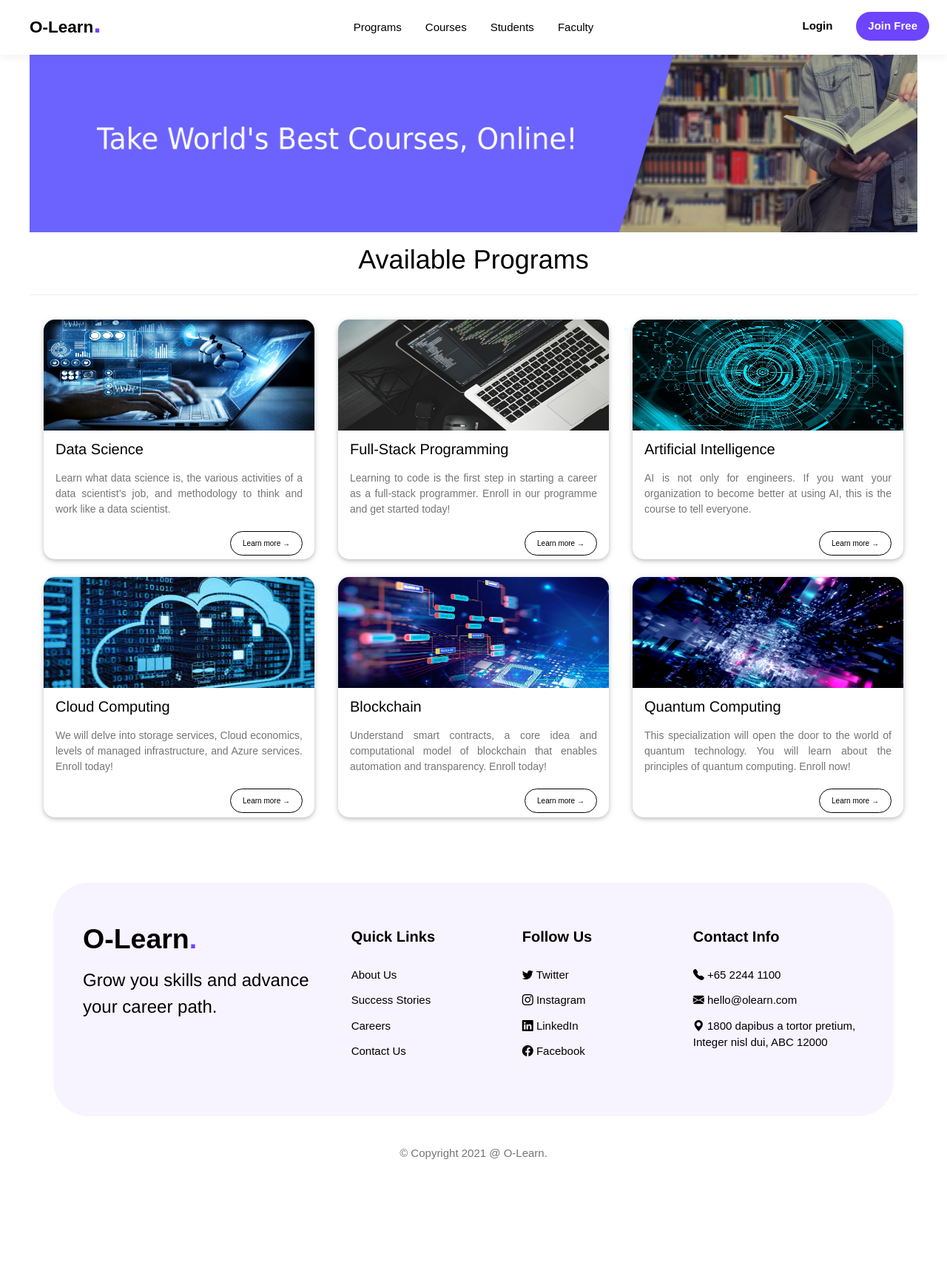
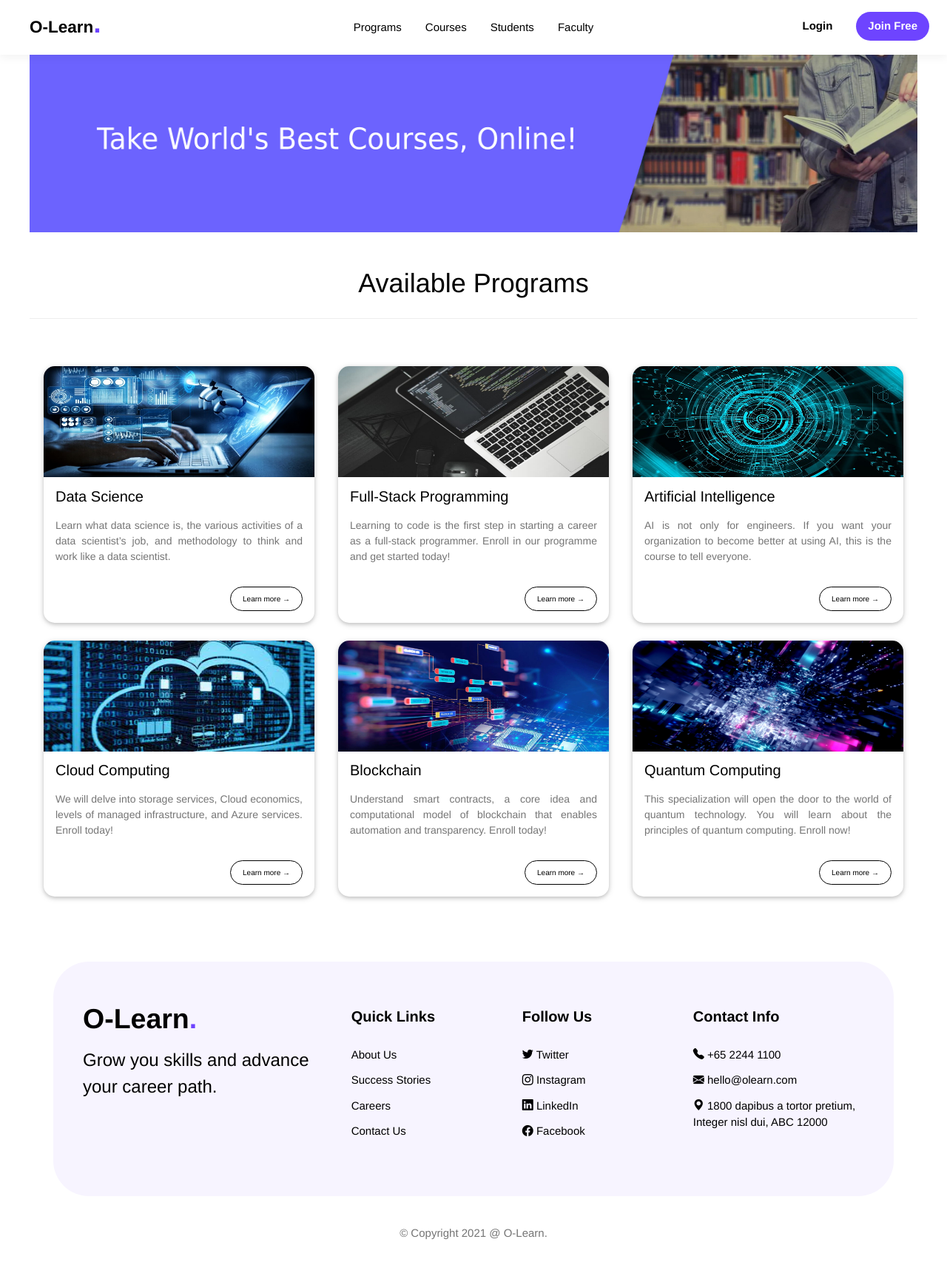
Before and after one commit to shinushaju/olearn, a Flask app: page /programs in a window 1280 px wide. Shown: the whole page at 74% size. Before the commit the page ends 1567 px from the top, so only its background shows below. Run offline with Flask 2, Linux system fonts and the light colour scheme.

Commit message:
program page updated

```diff
--- /dev/null
+++ b/static/css/programs.css
@@ -0,0 +1,28 @@
+
+
+
+/* Float four columns side by side */
+.column {
+  float: left;
+  width: 25%;
+  padding:  10px;
+}
+
+/* Remove extra left and right margins, due to padding */
+.row {margin: 0 -5px;}
+
+/* Clear floats after the columns */
+.row:after {
+  content: "";
+  display: table;
+  clear: both;
+}
+
+/* Responsive columns */
+@media screen and (max-width: 600px) {
+  .columnmob {
+    width: 100%;
+    display: block;
+    margin-bottom: 20px;
+  }
+}
--- a/templates/programs.html
+++ b/templates/programs.html
@@ -2,57 +2,23 @@
 
 {% block title %} Programs{% endblock %}
 
+
+{% block customcss %}
+    <link rel="stylesheet" href="{{ url_for('static', filename='css/programs.css') }}">
+{% endblock%}
+
 {%block content%}
-
-<style>
-* {
-  box-sizing: border-box;
-}
-
-body {
-  font-family: Arial, Helvetica, sans-serif;
-}
-
-/* Float four columns side by side */
-.column {
-  float: left;
-  width: 25%;
-  padding:  10px;
-}
-
-/* Remove extra left and right margins, due to padding */
-.row {margin: 0 -5px;}
-
-/* Clear floats after the columns */
-.row:after {
-  content: "";
-  display: table;
-  clear: both;
-}
-
-/* Responsive columns */
-@media screen and (max-width: 600px) {
-  .columnmob {
-    width: 100%;
-    display: block;
-    margin-bottom: 20px;
-  }
-
-
-</style>
-
 
 <!-- top banner-->
 <div class="w3-container">
     <img style=" width: 100%; height: 250px;" src="{{url_for('static', filename='images/banner.jpg')}}">
 </div>
 
-<div class="w3-container w3-padding-top-32">
+<div class="w3-container w3-padding-32">
     <h1 class="w3-center">Available Programs</h1>
     <hr>
 </div>
 <!-- top banner ends-->
-
 
 
 <!-- First row cards start here...-->
@@ -65,7 +31,7 @@ body {
              <div class="w3-container w3-center">
                 <h4 style=" font-weight: 500; text-align: left;">Data Science</h4>
                 <p class="w3-text-grey" style=" font-size: 14px; font-weight: 250; text-align: justify;">Learn what data science is, the various activities of a data scientist’s job, and methodology to think and work like a data scientist.</p>
-                <button style=" margin-top: 5px; margin-bottom: 5px; margin-right: 0px; margin-left: 10px;" class="w3-button w3-tiny w3-round-xxlarge w3-white w3-border w3-border-black w3-hover-black w3-ripple w3-right"> <div class="w3-bar-item"><a style="text-decoration: none;" href="{{ url_for('courses') }}">Learn more →</a></div> </button>
+                <button style=" margin-top: 5px; margin-bottom: 5px; margin-right: 0px; margin-left: 10px;" class=" w3-section w3-button w3-tiny w3-round-xxlarge w3-white w3-border w3-border-black w3-hover-black w3-ripple w3-right"> <div class="w3-bar-item"><a style="text-decoration: none;" href="{{ url_for('courses') }}">Learn more →</a></div> </button>
             </div>
     </div>
   </div>
@@ -78,7 +44,7 @@ body {
              <div class="w3-container w3-center">
                 <h4 style=" font-weight: 500; text-align: left;">Full-Stack Programming</h4>
                 <p class="w3-text-grey" style=" font-size: 14px; font-weight: 250; text-align: justify;">Learning to code is the first step in starting a career as a full-stack programmer. Enroll in our programme and get started today!</p>
-                <button style=" margin-top: 5px; margin-bottom: 5px; margin-right: 0px; margin-left: 10px;" class="w3-button w3-tiny w3-round-xxlarge w3-white w3-border w3-border-black w3-hover-black w3-ripple w3-right"> <div class="w3-bar-item"><a style="text-decoration: none;" href="{{ url_for('courses') }}">Learn more →</a></div> </button>
+                <button style=" margin-top: 5px; margin-bottom: 5px; margin-right: 0px; margin-left: 10px;" class="w3-button w3-section w3-tiny w3-round-xxlarge w3-white w3-border w3-border-black w3-hover-black w3-ripple w3-right"> <div class="w3-bar-item"><a style="text-decoration: none;" href="{{ url_for('courses') }}">Learn more →</a></div> </button>
             </div>
     </div>
   </div>
@@ -91,18 +57,19 @@ body {
              <div class="w3-container w3-center">
                 <h4 style=" font-weight: 500; text-align: left;">Artificial Intelligence</h4>
                 <p class="w3-text-grey" style=" font-size: 14px; font-weight: 250; text-align: justify;">AI is not only for engineers. If you want your organization to become better at using AI, this is the course to tell everyone.</p>
-                <button style=" margin-top: 5px; margin-bottom: 5px; margin-right: 0px; margin-left: 10px;" class="w3-button w3-tiny w3-round-xxlarge w3-white w3-border w3-border-black w3-hover-black w3-ripple w3-right"> <div class="w3-bar-item"><a style="text-decoration: none;" href="{{ url_for('courses') }}">Learn more →</a></div> </button>
+                <button style=" margin-top: 5px; margin-bottom: 5px; margin-right: 0px; margin-left: 10px;" class="w3-button w3-tiny w3-section w3-round-xxlarge w3-white w3-border w3-border-black w3-hover-black w3-ripple w3-right"> <div class="w3-bar-item"><a style="text-decoration: none;" href="{{ url_for('courses') }}">Learn more →</a></div> </button>
             </div>
     </div>
   </div>
+
 </div>
-
 <!-- First row cards end here...-->
 
 
 
 
-<!-- Second row Card starts..-->
+
+<!-- Second row Card star..-->
 
 <div class="row w3-padding-large">
   <div class=" columnmob w3-third w3-container">
@@ -113,7 +80,7 @@ body {
              <div class="w3-container w3-center">
                 <h4 style=" font-weight: 500; text-align: left;">Cloud Computing</h4>
                 <p class="w3-text-grey" style=" font-size: 14px; font-weight: 250; text-align: justify;">We will delve into storage services, Cloud economics, levels of managed infrastructure, and Azure services. Enroll today!</p>
-                <button style=" margin-top: 5px; margin-bottom: 5px; margin-right: 0px; margin-left: 10px;" class="w3-button w3-tiny w3-round-xxlarge w3-white w3-border w3-border-black w3-hover-black w3-ripple w3-right"> <div class="w3-bar-item"><a style="text-decoration: none;" href="{{ url_for('courses') }}">Learn more →</a></div> </button>
+                <button style=" margin-top: 5px; margin-bottom: 5px; margin-right: 0px; margin-left: 10px;" class="w3-button w3-section w3-tiny w3-round-xxlarge w3-white w3-border w3-border-black w3-hover-black w3-ripple w3-right"> <div class="w3-bar-item"><a style="text-decoration: none;" href="{{ url_for('courses') }}">Learn more →</a></div> </button>
             </div>
     </div>
   </div>
@@ -126,7 +93,7 @@ body {
              <div class="w3-container w3-center">
                 <h4 style=" font-weight: 500; text-align: left;">Blockchain</h4>
                 <p class="w3-text-grey" style=" font-size: 14px; font-weight: 250; text-align: justify;">Understand smart contracts, a core idea and computational model of blockchain that enables automation and transparency. Enroll today!</p>
-                <button style=" margin-top: 5px; margin-bottom: 5px; margin-right: 0px; margin-left: 10px;" class="w3-button w3-tiny w3-round-xxlarge w3-white w3-border w3-border-black w3-hover-black w3-ripple w3-right"> <div class="w3-bar-item"><a style="text-decoration: none;" href="{{ url_for('courses') }}">Learn more →</a></div> </button>
+                <button style=" margin-top: 5px; margin-bottom: 5px; margin-right: 0px; margin-left: 10px;" class="w3-button w3-tiny w3-section w3-round-xxlarge w3-white w3-border w3-border-black w3-hover-black w3-ripple w3-right"> <div class="w3-bar-item"><a style="text-decoration: none;" href="{{ url_for('courses') }}">Learn more →</a></div> </button>
             </div>
     </div>
   </div>
@@ -139,12 +106,10 @@ body {
              <div class="w3-container w3-center">
                 <h4 style=" font-weight: 500; text-align: left;">Quantum Computing</h4>
                 <p class="w3-text-grey" style=" font-size: 14px; font-weight: 250; text-align: justify;">This specialization will open the door to the world of quantum technology. You will learn about the principles of quantum computing. Enroll now!</p>
-                <button style=" margin-top: 5px; margin-bottom: 5px; margin-right: 0px; margin-left: 10px;" class="w3-button w3-tiny w3-round-xxlarge w3-white w3-border w3-border-black w3-hover-black w3-ripple w3-right"> <div class="w3-bar-item"><a style="text-decoration: none;" href="{{ url_for('courses') }}">Learn more →</a></div> </button>
+                <button style=" margin-top: 5px; margin-bottom: 5px; margin-right: 0px; margin-left: 10px;" class="w3-button w3-section w3-tiny w3-round-xxlarge w3-white w3-border w3-border-black w3-hover-black w3-ripple w3-right"> <div class="w3-bar-item"><a style="text-decoration: none;" href="{{ url_for('courses') }}">Learn more →</a></div> </button>
             </div>
     </div>
   </div>
 </div>
 
-<!-- Second row Card finish..-->
-
 {% endblock %}
```
